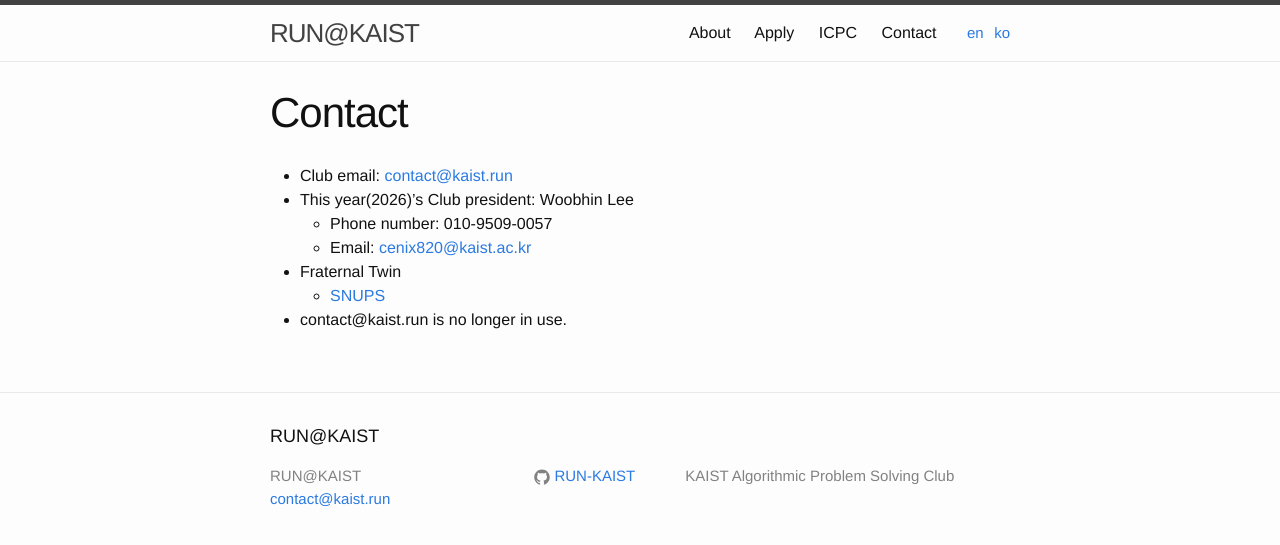
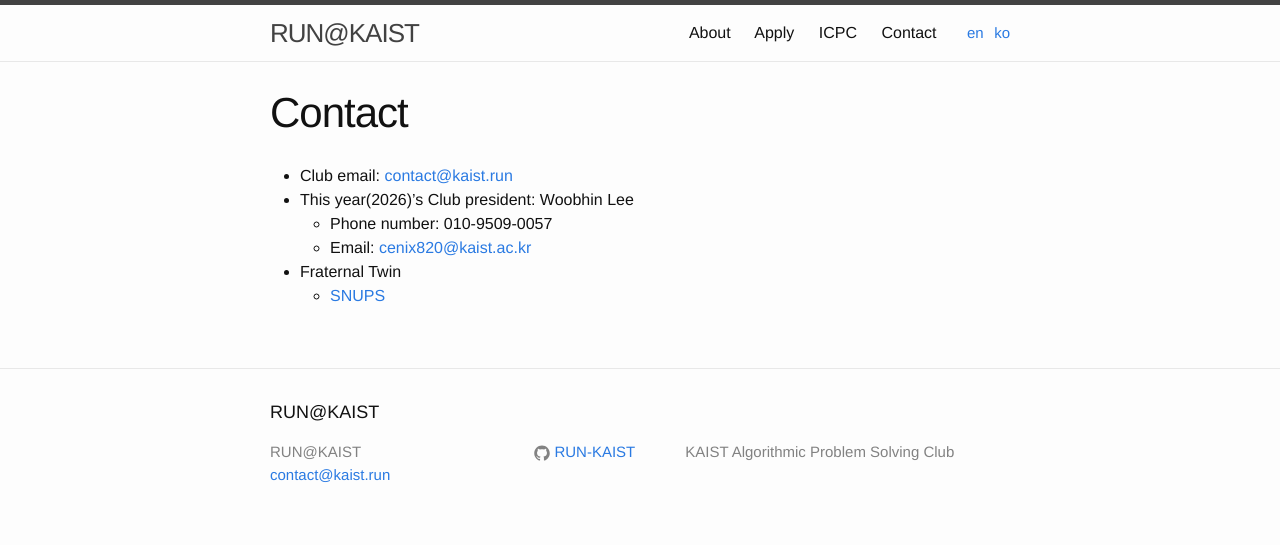
Before and after one commit to RUN-KAIST/kaist.run, a Jekyll site: the page built from contact/en.md, in a window 1280 px wide. Shown: the top 545 px of the page. Built offline with Jekyll 4.4.1, drawn with Linux system fonts in a browser that asks for light colours.

Commit message:
Update en.md

```diff
--- a/contact/en.md
+++ b/contact/en.md
@@ -12,4 +12,3 @@ order: 100
   - Email: [cenix820@kaist.ac.kr](mailto:cenix820@kaist.ac.kr)
 - Fraternal Twin
   - [SNUPS](https://snups.org)
-- contact@kaist.run is no longer in use.
```
